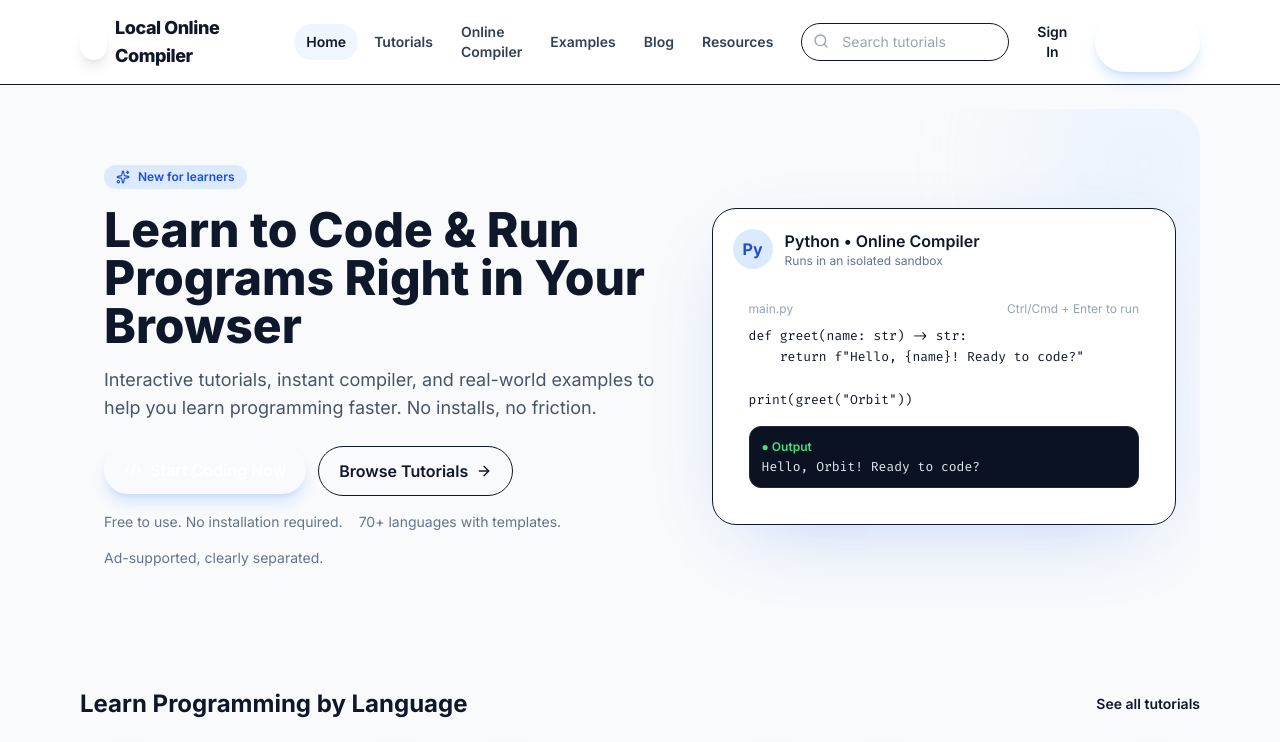
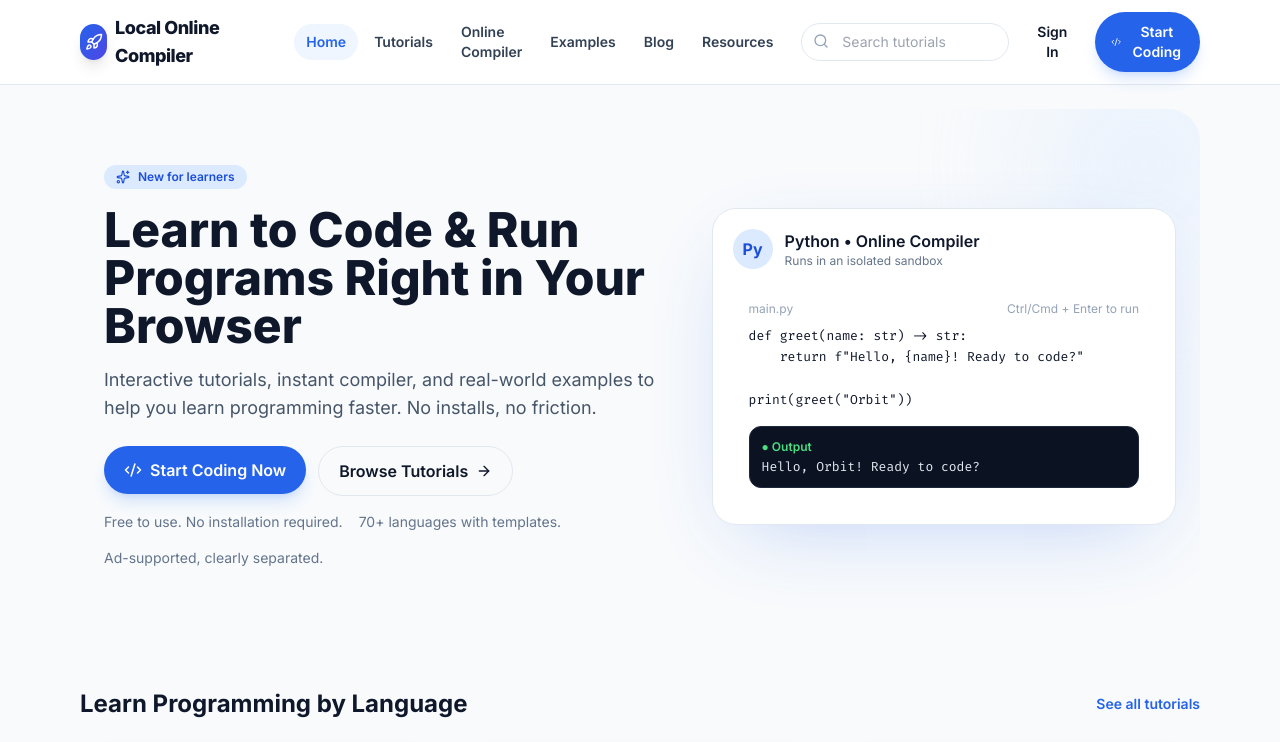
Before and after one commit to SuryaDaiv/suryadaiv.github.io, a React (Vite) app in the folder client/: page / in a window 1280 px wide. Shown: the top 742 px of the page. Built offline with nearby package versions, Linux system fonts and the light colour scheme.

Commit message:
Fix invisible buttons by defining CSS variables

```diff
--- a/client/src/index.css
+++ b/client/src/index.css
@@ -3,6 +3,16 @@
 @tailwind base;
 @tailwind components;
 @tailwind utilities;
+
+:root {
+  --color-primary: #2563EB;
+  --color-secondary: #0F172A;
+  --color-ink: #0F172A;
+  --color-background: #F8FAFC;
+  --color-surface: #FFFFFF;
+  --color-border: #E2E8F0;
+  --color-error: #EF4444;
+}
 
 @layer base {
   html {
@@ -10,9 +20,13 @@
   }
 }
 
-html, body, #root {
+html,
+body,
+#root {
   height: 100%;
   @apply bg-background text-secondary;
 }
 
-.monaco-container { height: 100%; }
+.monaco-container {
+  height: 100%;
+}
```
